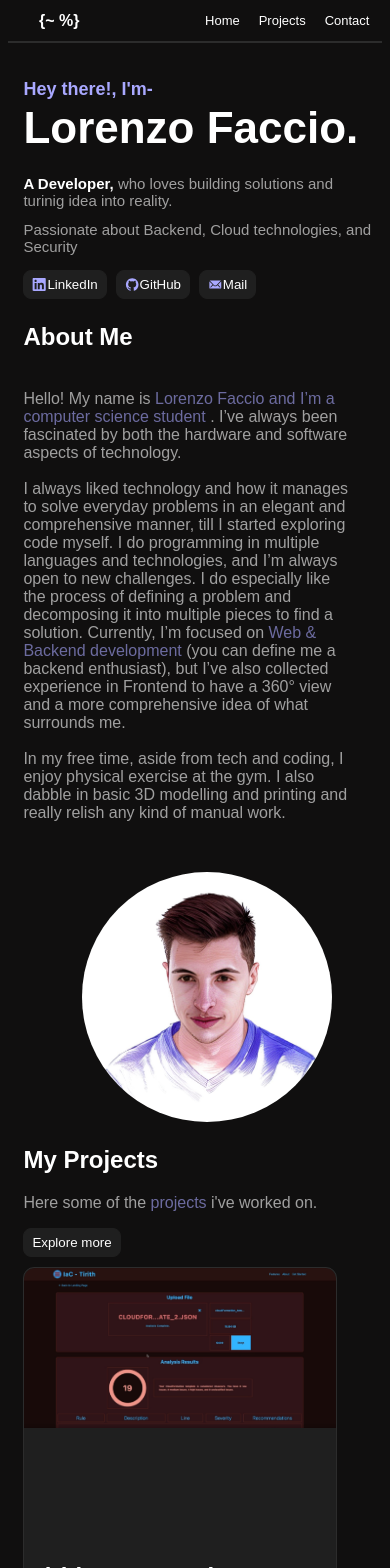
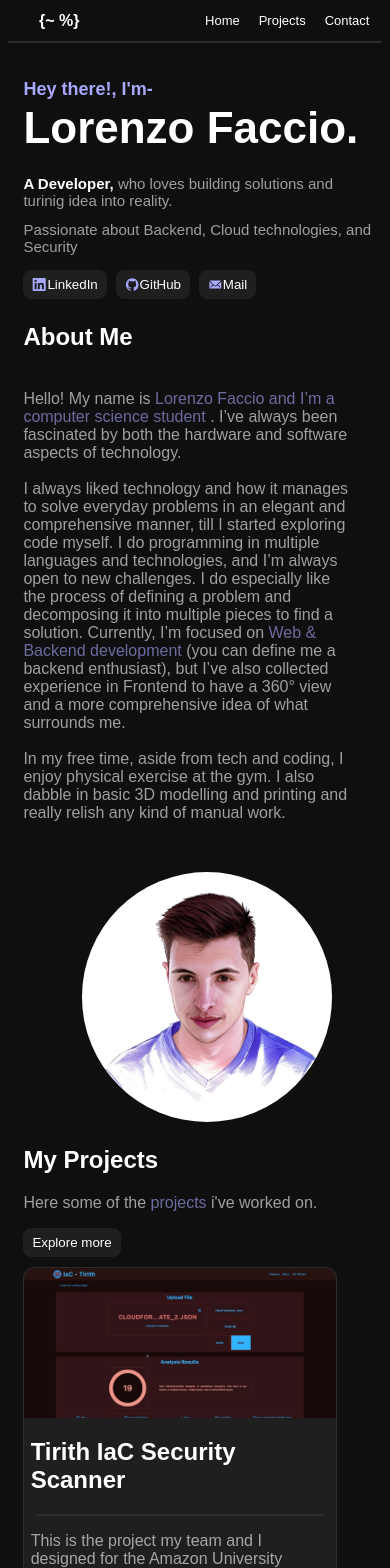
Before and after one commit to skyjager51/Portfolio, a React (Vite) app: page / in a window 390 px wide. Shown: the top 1568 px of the page. Built offline with nearby package versions, Linux system fonts and the light colour scheme.

Commit message:
fixing project image dimension

```diff
--- a/src/style/App.css
+++ b/src/style/App.css
@@ -321,6 +321,10 @@ body::-webkit-scrollbar{
     margin-left: 15%;
   }
 
+  .image-project-container{
+    height: 150px;
+  }
+
   .project-space{
     flex-direction: column;
   }
```
